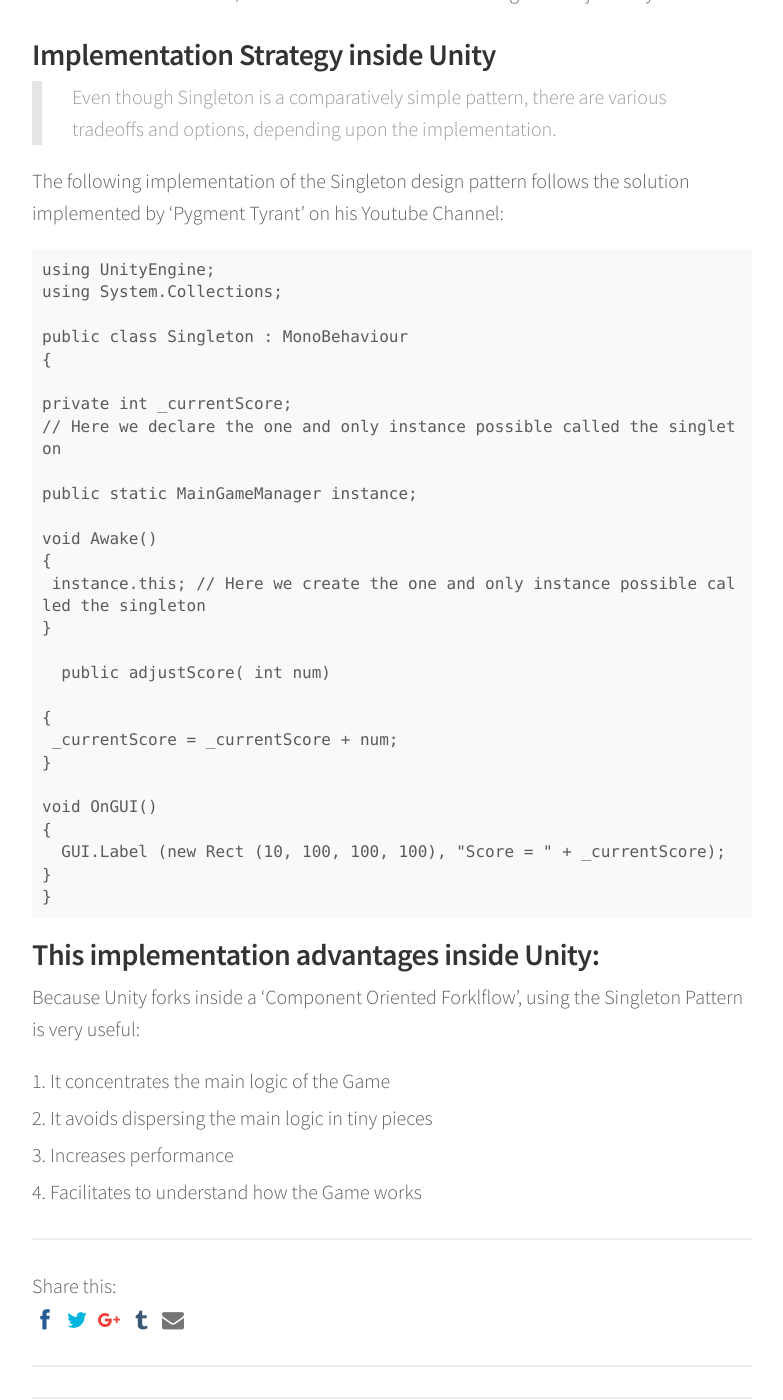
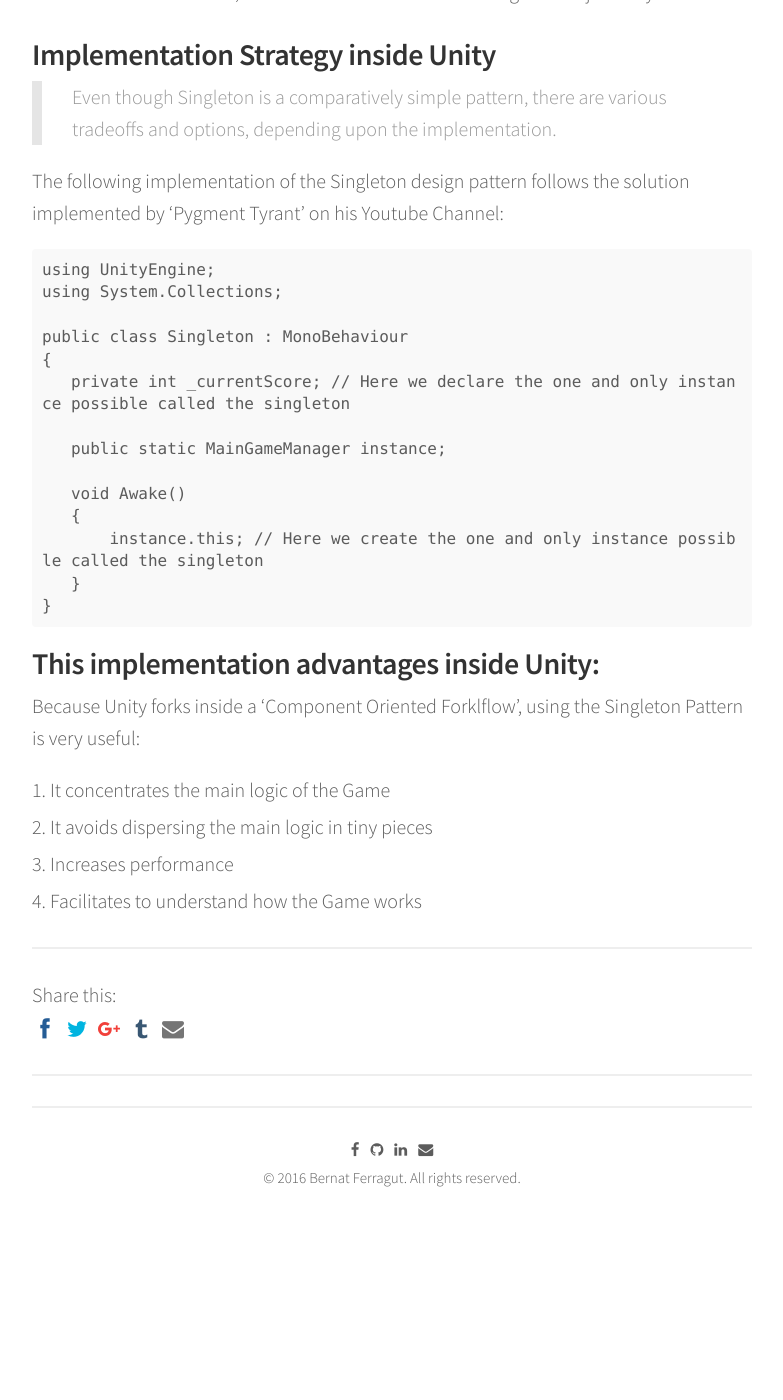
Before and after one commit to bernatferragut/FutureWeb-blog, a Jekyll site: the page built from _posts/28-11-16-VR-The Singleton Pattern.md, in a window 1280 px wide and 1400 px high, scrolled down 2040 px. Shown: the whole window, without its empty margins (248-1031 px from the left). Built offline with Jekyll 4.4.1, drawn with Linux system fonts in a browser that asks for light colours; nearby versions of some CDN libraries; comment, search, counter and statistics services are not loaded; after the commit the page ends 3330 px from its top, so only the background shows below that.

Commit message:
Update 28-11-16-VR-The Singleton Pattern.md
Code correction to simplify

```diff
--- a/_posts/28-11-16-VR-The Singleton Pattern.md
+++ b/_posts/28-11-16-VR-The Singleton Pattern.md
@@ -69,27 +69,14 @@ The following implementation of the Singleton design pattern follows the solutio
 
     public class Singleton : MonoBehaviour
     {
+       private int _currentScore; // Here we declare the one and only instance possible called the singleton
 
-    private int _currentScore;
-    // Here we declare the one and only instance possible called the singleton
+       public static MainGameManager instance;
 
-    public static MainGameManager instance;
-
-    void Awake()
-    {
-     instance.this; // Here we create the one and only instance possible called the singleton
-    }
-
-      public adjustScore( int num)
-
-    {
-     _currentScore = _currentScore + num;
-    }
-
-    void OnGUI()
-    {
-      GUI.Label (new Rect (10, 100, 100, 100), "Score = " + _currentScore);
-    }
+       void Awake()
+       {
+           instance.this; // Here we create the one and only instance possible called the singleton
+       }
     }
 
 ### This implementation advantages inside Unity:
```
